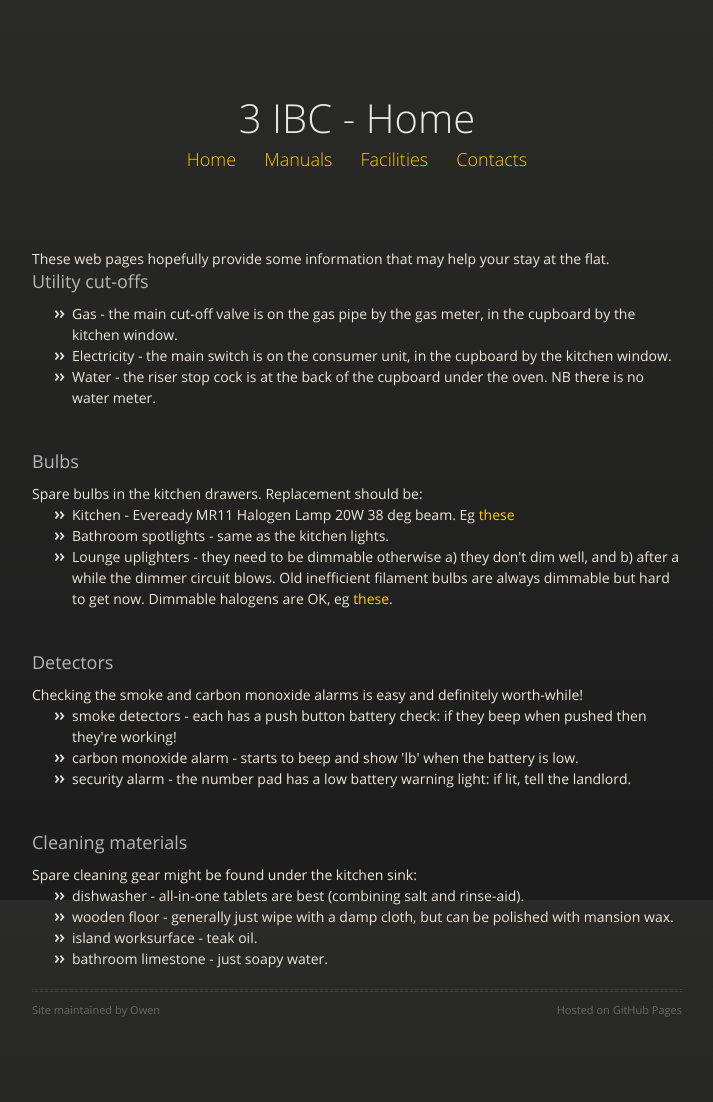
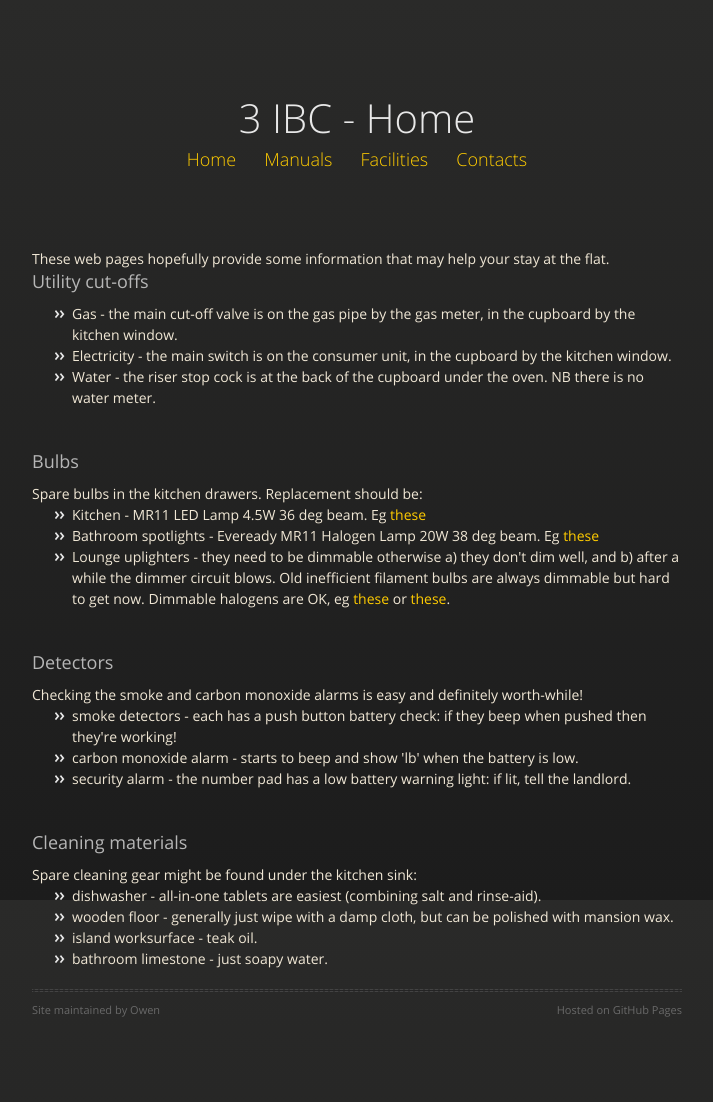
Before and after one commit to owenlydiard/3ibc, a Jekyll site: the page built from index.html, in a window 1280 px wide. Shown: the whole page, without its empty margins (283-996 px from the left). Built offline with Jekyll 4.4.1, drawn with Linux system fonts in a browser that asks for light colours; nearby versions of some CDN libraries.

Commit message:
bulbs update

```diff
--- a/index.html
+++ b/index.html
@@ -20,9 +20,9 @@
 <h3>Bulbs</h3>
 Spare bulbs in the kitchen drawers.  Replacement should be:
 <ul>
-<li>Kitchen - Eveready MR11 Halogen Lamp 20W 38 deg beam. Eg  <a href="https://www.amazon.co.uk/Eveready-Dichroic-MR11-Halogen-38DEG/dp/B0052E8EQ6" title="Bulbs on Amazon">these</a> </li>
-<li>Bathroom spotlights - same as the kitchen lights.</li>
-<li>Lounge uplighters - they need to be dimmable otherwise a) they don't dim well, and b) after a while the dimmer circuit blows. Old inefficient filament bulbs are always dimmable but hard to get now. Dimmable halogens are OK, eg <a href="https://www.amazon.co.uk/d/a60/Opus-Bayonet-Halogen-Light-Bulbs-Dimmable-Energy/B018A4GHUO">these</a>.</li>
+<li>Kitchen - MR11 LED Lamp 4.5W 36 deg beam. Eg  <a href="https://www.amazon.co.uk/gp/product/B01N8Q93AQ" title="Bulbs on Amazon">these</a> </li>
+<li>Bathroom spotlights - Eveready MR11 Halogen Lamp 20W 38 deg beam. Eg  <a href="https://www.amazon.co.uk/Eveready-Dichroic-MR11-Halogen-38DEG/dp/B0052E8EQ6" title="Bulbs on Amazon">these</a></li>
+<li>Lounge uplighters - they need to be dimmable otherwise a) they don't dim well, and b) after a while the dimmer circuit blows. Old inefficient filament bulbs are always dimmable but hard to get now. Dimmable halogens are OK, eg <a href="https://www.amazon.co.uk/d/a60/Opus-Bayonet-Halogen-Light-Bulbs-Dimmable-Energy/B018A4GHUO">these</a> or <a href="https://www.homebase.co.uk/halogen-classic-bc-28w-light-bulb-pack-of-2_p343026">these</a>.</li>
 </ul>
 
 <br>
@@ -38,7 +38,7 @@
 <h3>Cleaning materials</h3>
 Spare cleaning gear might be found under the kitchen sink:
 <ul>
-<li>dishwasher - all-in-one tablets are best (combining salt and rinse-aid).</li>
+<li>dishwasher - all-in-one tablets are easiest (combining salt and rinse-aid).</li>
 <li>wooden floor - generally just wipe with a damp cloth, but can be polished with mansion wax.</li>
 <li>island worksurface - teak oil.</li>
 <li>bathroom limestone - just soapy water.</li>
```
